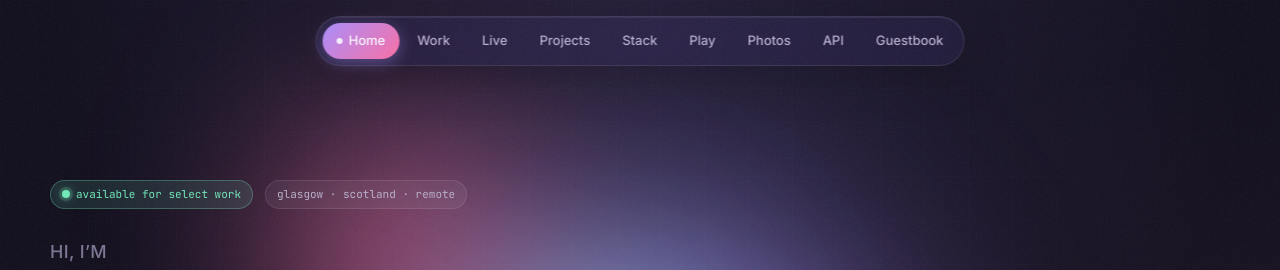
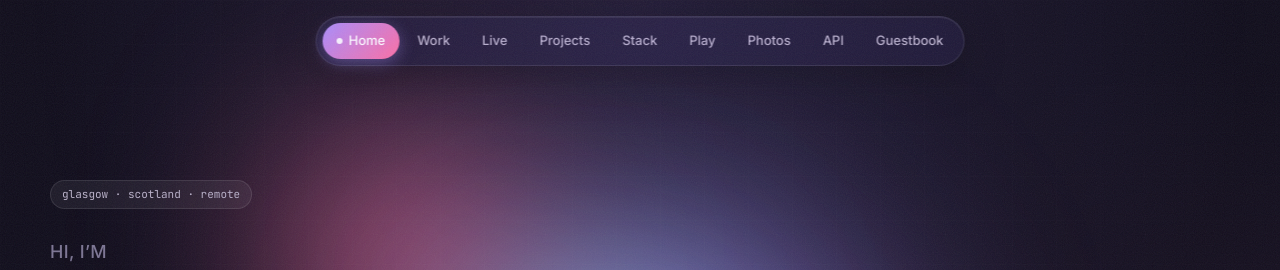
Before and after one commit to aayza-ascent/aayza-ascent.github.io, a Next.js app: page / in a window 1280 px wide. Shown: the top 270 px of the page. Built offline with nearby package versions, Linux system fonts and the light colour scheme; no server answers.

Commit message:
fix: clean

```diff
--- a/components/Hero.tsx
+++ b/components/Hero.tsx
@@ -78,7 +78,7 @@ export default function Hero() {
 
       <div className="container hero-inner">
         <div className="hero-top row">
-          <span
+          {/* <span
             className="chip"
             style={{
               background: "rgba(110,231,183,.12)",
@@ -97,7 +97,7 @@ export default function Hero() {
               }}
             />
             available for select work
-          </span>
+          </span> */}
           <span className="chip mono">glasgow · scotland · remote</span>
         </div>
 
```
